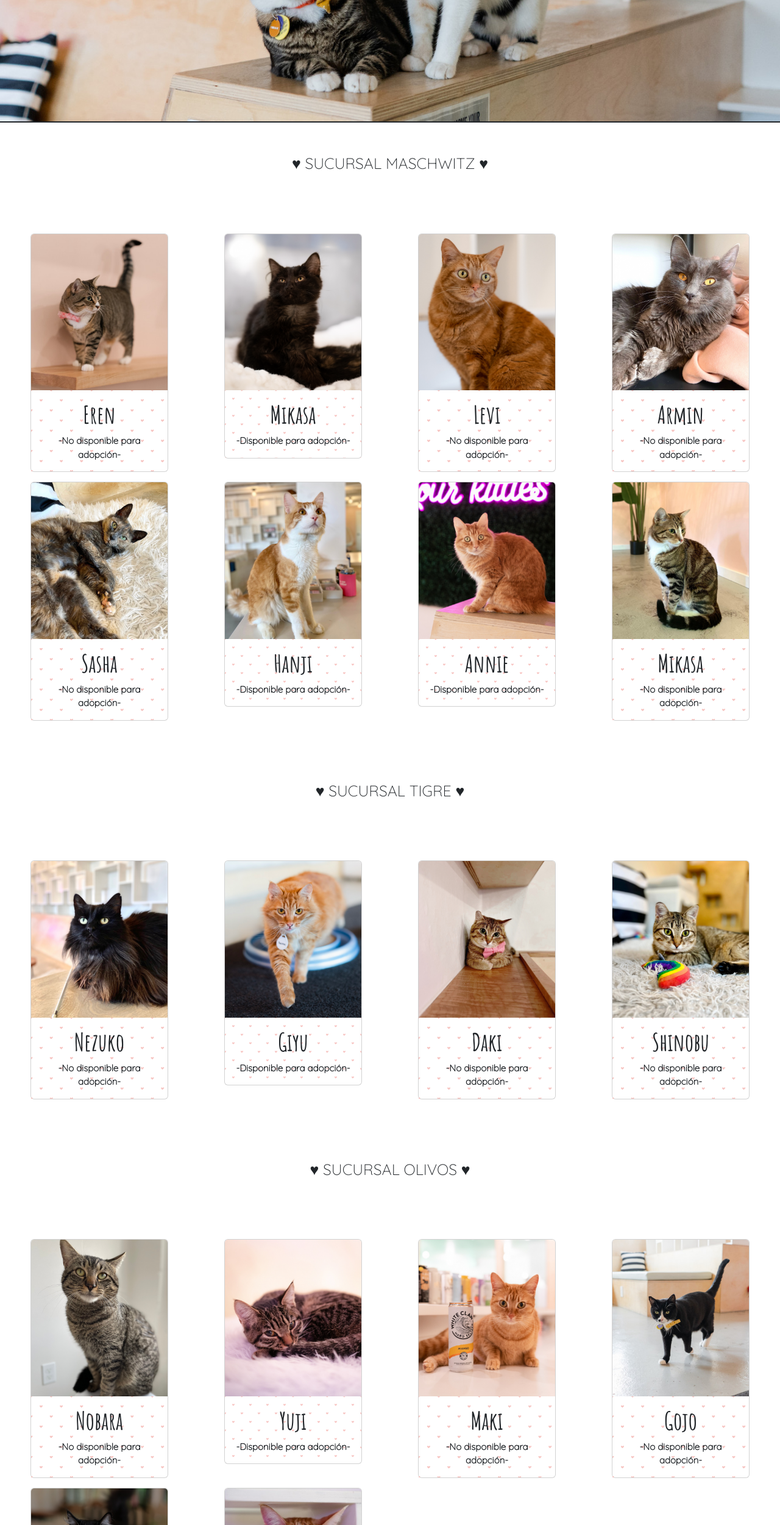
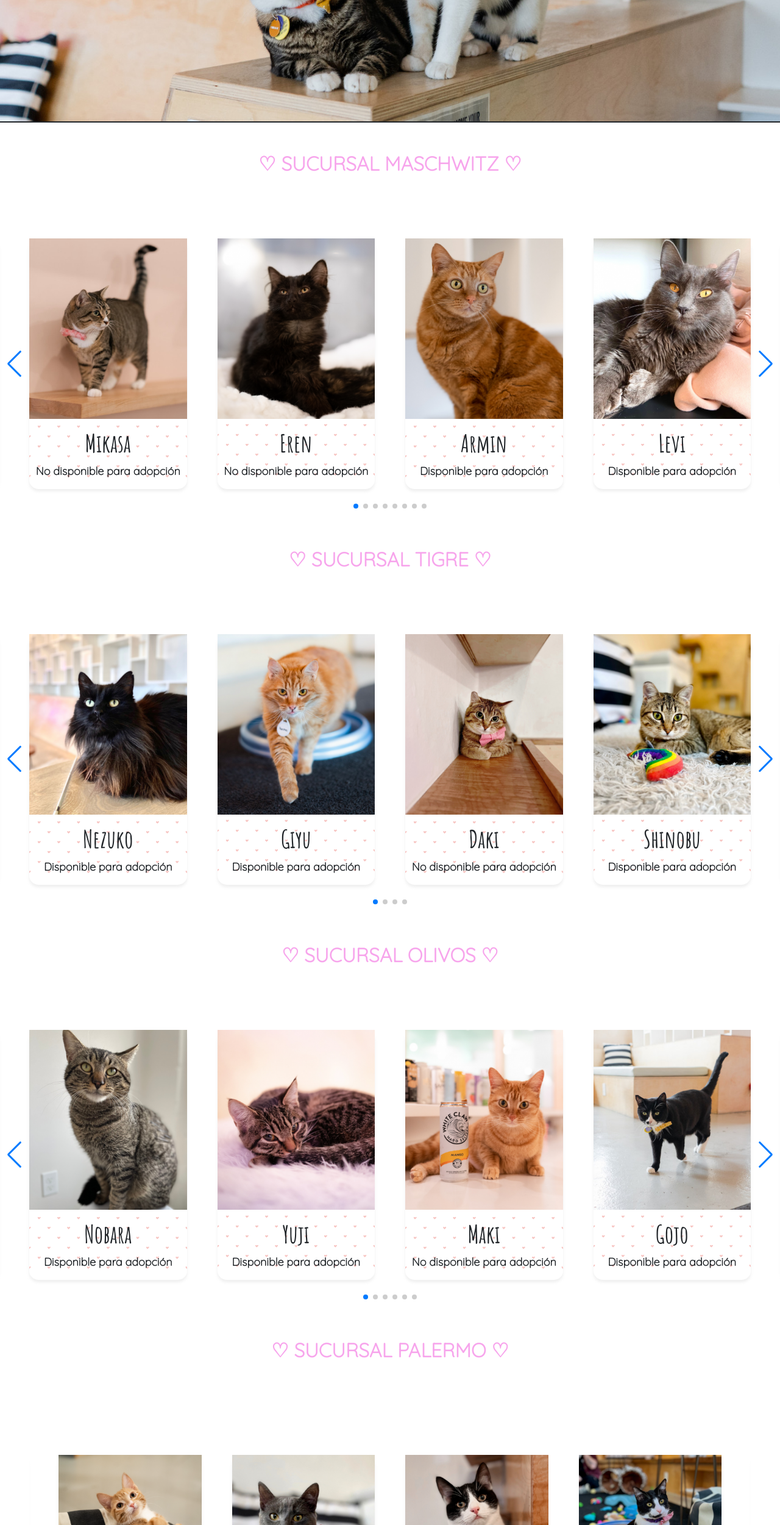
Before and after one commit to macaberges/proyecto-michicafe, a plain HTML site: page pages/nuestrosmichis.html in a window 1280 px wide. Shown: the part 299-2800 px from the top of the page at 61% size. Drawn offline with nearby package versions, Linux system fonts and the light colour scheme.

Commit message:
agregué swiperjs

```diff
--- a/css/style.css
+++ b/css/style.css
@@ -6,11 +6,10 @@
   padding: 0;
 }
 
-
 /* COMPARTIDO */
 /* NAVBAR */
 .mh-50 {
-  height: 7rem;
+  height: 5rem;
 }
 
 .navbar {
@@ -18,15 +17,16 @@
 }
 
 button {
-  margin: 20px;
+  margin: 10px;
 }
 .custom-btn {
   width: 130px;
   height: 40px;
   color: rgb(255, 255, 255);
   padding: 10px 25px;
-  font-family: "Oswald", sans-serif;
-  font-size: 20px;
+  font-family: "Quicksand", sans-serif;
+  font-weight: bold;
+  font-size: 15px;
   background: transparent;
   cursor: pointer;
   transition: all 0.3s ease;
@@ -195,6 +195,10 @@ button {
   color: white;
 }
 
+.img-refmenu {
+  width: 100%;
+}
+
 /* PAGE HOME - SOCIAL MEDIA*/
 
 #social {
@@ -278,16 +282,31 @@ button {
   font-size: 70px;
 }
 
-#carrusel {
-  background-image: url(../img/bg-carousel.png);
-  background-size: cover;
+#galeria img {
+  width: 100%;
+  height: 400px;
+}
+#galeria .col-lg-4 {
+  padding: 25px;
+  margin: 0 !important;
 }
 
-.carousel {
-  width: 60%;
+#galeria img:hover {
+  border: 5px solid #f7f7f7;
 }
 
+.gifgaleria {
+  text-align: center;
+}
 
+.texto-gif {
+  font-family: "Amatic SC", cursive;
+  font-size: 60px;
+  text-align: center;
+  color: rgb(202, 137, 99);
+  text-shadow: black;
+  width: 50%;
+}
 /* PAGE MICHIS */
 
 .text-michis {
@@ -307,29 +326,49 @@ button {
   font-size: 70px;
 }
 
-#michicards .card-body {
-  background-image: url(../img/bg-cards-michis.png);
-  background-size: cover;
+.michicards .swiper {
+  width: 100%;
+  height: 100%;
 }
 
-#michicards .card-title {
+.michicards .swiper-slide {
+  text-align: center;
+  font-size: 18px;
+  background: #fff;
+  border-radius: 15px;
+  box-shadow: 0px 4px 4px rgba(196, 196, 196, 0.25);
+}
+
+.michicard {
+  background-image: url(../img/bg-cards-michis.png);
+  background-size: contain;
+}
+
+.michicard .michicard-title {
   font-family: "Amatic SC", cursive;
+  font-weight: bold;
   font-size: 40px;
 }
 
-#michicards .card-text {
-  font-size: 15px;
+.michicard .michicard-text {
+  font-family: "Quicksand", sans-serif;
   font-weight: bold;
-  font-family: "Quicksand", sans-serif;
 }
 
-#sucursal-title {
-  font-size: 25px;
+.michicards .swiper-slide img {
+  display: block;
+  width: 100%;
+  height: 100%;
+  object-fit: cover;
+}
+
+.sucursales h2 {
   font-family: "Quicksand", sans-serif;
+  font-weight: bold;
+  color: rgb(247, 165, 236);
 }
 
 /* PAGE CONTACTO */
-
 
 .text-contacto {
   background-image: linear-gradient(
@@ -506,4 +545,13 @@ fieldset {
   .carousel {
     width: 100%;
   }
+  .gifgaleria img {
+    width: 90%;
+  }
+  .gifgaleria .texto-gif {
+    font-size: 30px;
+    text-align: center;
+    width: 100%;
+    padding-top: 2rem;
+  }
 }
--- a/pages/nuestrosmichis.html
+++ b/pages/nuestrosmichis.html
@@ -4,7 +4,7 @@
     <meta charset="UTF-8" />
     <meta http-equiv="X-UA-Compatible" content="IE=edge" />
     <meta name="viewport" content="width=device-width, initial-scale=1.0" />
-    <title>Michi Café</title>
+    <title>Document</title>
     <link rel="stylesheet" href="../css/style.css" />
     <link
       href="https://cdn.jsdelivr.net/npm/bootstrap@5.2.0-beta1/dist/css/bootstrap.min.css"
@@ -16,7 +16,12 @@
       rel="stylesheet"
       href="https://cdn.jsdelivr.net/npm/bootstrap-icons@1.8.3/font/bootstrap-icons.css"
     />
+    <link
+      rel="stylesheet"
+      href="https://unpkg.com/swiper/swiper-bundle.min.css"
+    />
   </head>
+
   <body>
     <header>
       <!-- Navbar  -->
@@ -83,255 +88,234 @@
         </h1>
       </div>
 
-      <div id="sucursal-title" class="container-fluid text-center p-5">
-        ♥ SUCURSAL MASCHWITZ ♥
+      <!-- SUCURSAL MASCHWITZ -->
+      <div class="sucursales container-fluid text-center p-5">
+        <h2>♡ SUCURSAL MASCHWITZ ♡</h2>
       </div>
 
-      <div id="michicards" class="container-fluid mt-5 mb-5">
-        <div class="row row-cols-1 row-cols-md-4 g-3 text-center">
-          <div class="col">
-            <div class="card w-75 mx-auto">
-              <img src="../img/gato-1.jfif" class="card-img-top" alt="..." />
-              <div class="card-body">
-                <h5 class="card-title">Eren</h5>
-                <p class="card-text">-No disponible para adopción-</p>
+      <div class="michicards">
+        <div class="swiper mySwiper p-5">
+          <div class="swiper-wrapper">
+            <div class="swiper-slide">
+              <div class="michicard">
+                <img src="../img/gato-1.jfif" />
+                <h4 class="michicard-title pt-3">Mikasa</h4>
+                <p class="michicard-text">No disponible para adopción</p>
+              </div>
+            </div>
+            <div class="swiper-slide">
+              <div class="michicard">
+                <img src="../img/gato-2.png" />
+                <h4 class="michicard-title pt-3">Eren</h4>
+                <p class="michicard-text">No disponible para adopción</p>
+              </div>
+            </div>
+            <div class="swiper-slide">
+              <div class="michicard">
+                <img src="../img/gato-3.png" />
+                <h4 class="michicard-title pt-3">Armin</h4>
+                <p class="michicard-text">Disponible para adopción</p>
+              </div>
+            </div>
+            <div class="swiper-slide">
+              <div class="michicard">
+                <img src="../img/gato-4.png" />
+                <h4 class="michicard-title pt-3">Levi</h4>
+                <p class="michicard-text">Disponible para adopción</p>
+              </div>
+            </div>
+            <div class="swiper-slide">
+              <div class="michicard">
+                <img src="../img/gato-5.png" />
+                <h4 class="michicard-title pt-3">Hanji</h4>
+                <p class="michicard-text">Disponible para adopción</p>
+              </div>
+            </div>
+            <div class="swiper-slide">
+              <div class="michicard">
+                <img src="../img/gato-6.png" />
+                <h4 class="michicard-title pt-3">Levi</h4>
+                <p class="michicard-text">No disponible para adopción</p>
+              </div>
+            </div>
+            <div class="swiper-slide">
+              <div class="michicard">
+                <img src="../img/gato-7.png" />
+                <h4 class="michicard-title pt-3">Sasha</h4>
+                <p class="michicard-text">Disponible para adopción</p>
+              </div>
+            </div>
+            <div class="swiper-slide">
+              <div class="michicard">
+                <img src="../img/gato-8.png" />
+                <h4 class="michicard-title pt-3">Jean</h4>
+                <p class="michicard-text">Disponible para adopción</p>
               </div>
             </div>
           </div>
-          <div class="col">
-            <div class="card w-75 mx-auto">
-              <img src="../img/gato-2.png" class="card-img-top" alt="..." />
-              <div class="card-body">
-                <h5 class="card-title">Mikasa</h5>
-                <p class="card-text">-Disponible para adopción-</p>
+          <div class="swiper-button-next"></div>
+          <div class="swiper-button-prev"></div>
+          <div class="swiper-pagination"></div>
+        </div>
+      </div>
+
+      <!-- SUCURSAL TIGRE -->
+      <div class="sucursales container-fluid text-center p-5">
+        <h2>♡ SUCURSAL TIGRE ♡</h2>
+      </div>
+
+      <div class="michicards">
+        <div class="swiper mySwiper p-5">
+          <div class="swiper-wrapper">
+            <div class="swiper-slide">
+              <div class="michicard">
+                <img src="../img/gato-9.png" />
+                <h4 class="michicard-title pt-3">Nezuko</h4>
+                <p class="michicard-text">Disponible para adopción</p>
+              </div>
+            </div>
+            <div class="swiper-slide">
+              <div class="michicard">
+                <img src="../img/gato-10.png" />
+                <h4 class="michicard-title pt-3">Giyu</h4>
+                <p class="michicard-text">Disponible para adopción</p>
+              </div>
+            </div>
+            <div class="swiper-slide">
+              <div class="michicard">
+                <img src="../img/gato-11.png" />
+                <h4 class="michicard-title pt-3">Daki</h4>
+                <p class="michicard-text">No disponible para adopción</p>
+              </div>
+            </div>
+            <div class="swiper-slide">
+              <div class="michicard">
+                <img src="../img/gato-12.png" />
+                <h4 class="michicard-title pt-3">Shinobu</h4>
+                <p class="michicard-text">Disponible para adopción</p>
               </div>
             </div>
           </div>
-          <div class="col">
-            <div class="card w-75 mx-auto">
-              <img src="../img/gato-3.png" class="card-img-top" alt="..." />
-              <div class="card-body">
-                <h5 class="card-title">Levi</h5>
-                <p class="card-text">-No disponible para adopción-</p>
+          <div class="swiper-button-next"></div>
+          <div class="swiper-button-prev"></div>
+          <div class="swiper-pagination"></div>
+        </div>
+      </div>
+
+      <!-- SUCURSAL OLIVOS -->
+
+      <div class="sucursales container-fluid text-center p-5">
+        <h2>♡ SUCURSAL OLIVOS ♡</h2>
+      </div>
+
+      <div class="michicards">
+        <div class="swiper mySwiper p-5">
+          <div class="swiper-wrapper">
+            <div class="swiper-slide">
+              <div class="michicard">
+                <img src="../img/gato-13.png" />
+                <h4 class="michicard-title pt-3">Nobara</h4>
+                <p class="michicard-text">Disponible para adopción</p>
+              </div>
+            </div>
+            <div class="swiper-slide">
+              <div class="michicard">
+                <img src="../img/gato-14.png" />
+                <h4 class="michicard-title pt-3">Yuji</h4>
+                <p class="michicard-text">Disponible para adopción</p>
+              </div>
+            </div>
+            <div class="swiper-slide">
+              <div class="michicard">
+                <img src="../img/gato-15.png" />
+                <h4 class="michicard-title pt-3">Maki</h4>
+                <p class="michicard-text">No disponible para adopción</p>
+              </div>
+            </div>
+            <div class="swiper-slide">
+              <div class="michicard">
+                <img src="../img/gato-16.jfif" />
+                <h4 class="michicard-title pt-3">Gojo</h4>
+                <p class="michicard-text">Disponible para adopción</p>
+              </div>
+            </div>
+            <div class="swiper-slide">
+              <div class="michicard">
+                <img src="../img/gato-17.png" />
+                <h4 class="michicard-title pt-3">Mai</h4>
+                <p class="michicard-text">Disponible para adopción</p>
+              </div>
+            </div>
+            <div class="swiper-slide">
+              <div class="michicard">
+                <img src="../img/gato-18.jfif" />
+                <h4 class="michicard-title pt-3">Megumi</h4>
+                <p class="michicard-text">No disponible para adopción</p>
               </div>
             </div>
           </div>
-          <div class="col">
-            <div class="card w-75 mx-auto">
-              <img src="../img/gato-4.png" class="card-img-top" alt="..." />
-              <div class="card-body">
-                <h5 class="card-title">Armin</h5>
-                <p class="card-text">-No disponible para adopción-</p>
-              </div>
-            </div>
-          </div>
-          <div class="col">
-            <div class="card w-75 mx-auto">
-              <img src="../img/gato-5.png" class="card-img-top" alt="..." />
-              <div class="card-body">
-                <h5 class="card-title">Sasha</h5>
-                <p class="card-text">-No disponible para adopción-</p>
-              </div>
-            </div>
-          </div>
-          <div class="col">
-            <div class="card w-75 mx-auto">
-              <img src="../img/gato-6.png" class="card-img-top" alt="..." />
-              <div class="card-body">
-                <h5 class="card-title">Hanji</h5>
-                <p class="card-text">-Disponible para adopción-</p>
-              </div>
-            </div>
-          </div>
-          <div class="col">
-            <div class="card w-75 mx-auto">
-              <img src="../img/gato-7.png" class="card-img-top" alt="..." />
-              <div class="card-body">
-                <h5 class="card-title">Annie</h5>
-                <p class="card-text">-Disponible para adopción-</p>
-              </div>
-            </div>
-          </div>
-          <div class="col">
-            <div class="card w-75 mx-auto">
-              <img src="../img/gato-8.png" class="card-img-top" alt="..." />
-              <div class="card-body">
-                <h5 class="card-title">Mikasa</h5>
-                <p class="card-text">-No disponible para adopción-</p>
-              </div>
-            </div>
-          </div>
+          <div class="swiper-button-next"></div>
+          <div class="swiper-button-prev"></div>
+          <div class="swiper-pagination"></div>
         </div>
       </div>
 
-      <div id="sucursal-title" class="container-fluid text-center p-5">
-        ♥ SUCURSAL TIGRE ♥
+        <!-- SUCURSAL PALERMO -->
+
+      <div class="sucursales container-fluid text-center p-5">
+        <h2>♡ SUCURSAL PALERMO ♡</h2>
       </div>
 
-      <div id="michicards" class="container-fluid mt-5 mb-5">
-        <div class="row row-cols-1 row-cols-md-4 g-3 text-center">
-          <div class="col">
-            <div class="card w-75 mx-auto">
-              <img src="../img/gato-9.png" class="card-img-top" alt="..." />
-              <div class="card-body">
-                <h5 class="card-title">Nezuko</h5>
-                <p class="card-text">-No disponible para adopción-</p>
+      <div class="michicards p-5">
+        <div class="swiper mySwiper p-5">
+          <div class="swiper-wrapper">
+            <div class="swiper-slide">
+              <div class="michicard">
+                <img src="../img/gato-19.png" />
+                <h4 class="michicard-title pt-3">Gon</h4>
+                <p class="michicard-text">Disponible para adopción</p>
               </div>
             </div>
-          </div>
-          <div class="col">
-            <div class="card w-75 mx-auto">
-              <img src="../img/gato-10.png" class="card-img-top" alt="..." />
-              <div class="card-body">
-                <h5 class="card-title">Giyu</h5>
-                <p class="card-text">-Disponible para adopción-</p>
+            <div class="swiper-slide">
+              <div class="michicard">
+                <img src="../img/gato-20.png" />
+                <h4 class="michicard-title pt-3">Killua</h4>
+                <p class="michicard-text">No disponible para adopción</p>
               </div>
             </div>
-          </div>
-          <div class="col">
-            <div class="card w-75 mx-auto">
-              <img src="../img/gato-11.png" class="card-img-top" alt="..." />
-              <div class="card-body">
-                <h5 class="card-title">Daki</h5>
-                <p class="card-text">-No disponible para adopción-</p>
+            <div class="swiper-slide">
+              <div class="michicard">
+                <img src="../img/gato-21.png" />
+                <h4 class="michicard-title pt-3">Hisoka</h4>
+                <p class="michicard-text">Disponible para adopción</p>
               </div>
             </div>
-          </div>
-          <div class="col">
-            <div class="card w-75 mx-auto">
-              <img src="../img/gato-12.png" class="card-img-top" alt="..." />
-              <div class="card-body">
-                <h5 class="card-title">Shinobu</h5>
-                <p class="card-text">-No disponible para adopción-</p>
+            <div class="swiper-slide">
+              <div class="michicard">
+                <img src="../img/gato-22.png" />
+                <h4 class="michicard-title pt-3">Alluka</h4>
+                <p class="michicard-text">Disponible para adopción</p>
               </div>
             </div>
-          </div>
-        </div>
-      </div>
-
-      <div id="sucursal-title" class="container-fluid text-center p-5">
-        ♥ SUCURSAL OLIVOS ♥
-      </div>
-
-      <div id="michicards" class="container-fluid mt-5 mb-5">
-        <div class="row row-cols-1 row-cols-md-4 g-3 text-center">
-          <div class="col">
-            <div class="card w-75 mx-auto">
-              <img src="../img/gato-13.png" class="card-img-top" alt="..." />
-              <div class="card-body">
-                <h5 class="card-title">Nobara</h5>
-                <p class="card-text">-No disponible para adopción-</p>
+            <div class="swiper-slide">
+              <div class="michicard">
+                <img src="../img/gato-23.png" />
+                <h4 class="michicard-title pt-3">Chrollo</h4>
+                <p class="michicard-text">Disponible para adopción</p>
               </div>
             </div>
-          </div>
-          <div class="col">
-            <div class="card w-75 mx-auto">
-              <img src="../img/gato-14.png" class="card-img-top" alt="..." />
-              <div class="card-body">
-                <h5 class="card-title">Yuji</h5>
-                <p class="card-text">-Disponible para adopción-</p>
+            <div class="swiper-slide">
+              <div class="michicard">
+                <img src="../img/gato-7.png" />
+                <h4 class="michicard-title pt-3">Biscuit</h4>
+                <p class="michicard-text">No disponible para adopción</p>
               </div>
             </div>
+
           </div>
-          <div class="col">
-            <div class="card w-75 mx-auto">
-              <img src="../img/gato-15.png" class="card-img-top" alt="..." />
-              <div class="card-body">
-                <h5 class="card-title">Maki</h5>
-                <p class="card-text">-No disponible para adopción-</p>
-              </div>
-            </div>
-          </div>
-          <div class="col">
-            <div class="card w-75 mx-auto">
-              <img src="../img/gato-16.jfif" class="card-img-top" alt="..." />
-              <div class="card-body">
-                <h5 class="card-title">Gojo</h5>
-                <p class="card-text">-No disponible para adopción-</p>
-              </div>
-            </div>
-          </div>
-          <div class="col">
-            <div class="card w-75 mx-auto">
-              <img src="../img/gato-17.png" class="card-img-top" alt="..." />
-              <div class="card-body">
-                <h5 class="card-title">Mai</h5>
-                <p class="card-text">-No disponible para adopción-</p>
-              </div>
-            </div>
-          </div>
-          <div class="col">
-            <div class="card w-75 mx-auto">
-              <img src="../img/gato-18.jfif" class="card-img-top" alt="..." />
-              <div class="card-body">
-                <h5 class="card-title">Megumi</h5>
-                <p class="card-text">-Disponible para adopción-</p>
-              </div>
-            </div>
-          </div>
-        </div>
-      </div>
-
-      <div id="sucursal-title" class="container-fluid text-center p-5">
-        ♥ SUCURSAL PALERMO ♥
-      </div>
-
-      <div id="michicards" class="container-fluid mt-5 mb-5">
-        <div class="row row-cols-1 row-cols-md-4 g-3 text-center">
-          <div class="col">
-            <div class="card w-75 mx-auto">
-              <img src="../img/gato-19.png" class="card-img-top" alt="..." />
-              <div class="card-body">
-                <h5 class="card-title">Gon</h5>
-                <p class="card-text">-No disponible para adopción-</p>
-              </div>
-            </div>
-          </div>
-          <div class="col">
-            <div class="card w-75 mx-auto">
-              <img src="../img/gato-20.png" class="card-img-top" alt="..." />
-              <div class="card-body">
-                <h5 class="card-title">Killua</h5>
-                <p class="card-text">-Disponible para adopción-</p>
-              </div>
-            </div>
-          </div>
-          <div class="col">
-            <div class="card w-75 mx-auto">
-              <img src="../img/gato-21.png" class="card-img-top" alt="..." />
-              <div class="card-body">
-                <h5 class="card-title">Hisoka</h5>
-                <p class="card-text">-No disponible para adopción-</p>
-              </div>
-            </div>
-          </div>
-          <div class="col">
-            <div class="card w-75 mx-auto">
-              <img src="../img/gato-22.png" class="card-img-top" alt="..." />
-              <div class="card-body">
-                <h5 class="card-title">Alluka</h5>
-                <p class="card-text">-No disponible para adopción-</p>
-              </div>
-            </div>
-          </div>
-          <div class="col">
-            <div class="card w-75 mx-auto">
-              <img src="../img/gato-23.png" class="card-img-top" alt="..." />
-              <div class="card-body">
-                <h5 class="card-title">Chrollo</h5>
-                <p class="card-text">-No disponible para adopción-</p>
-              </div>
-            </div>
-          </div>
-          <div class="col">
-            <div class="card w-75 mx-auto">
-              <img src="../img/gato-25.png" class="card-img-top" alt="..." />
-              <div class="card-body">
-                <h5 class="card-title">Biscuit</h5>
-                <p class="card-text">-Disponible para adopción-</p>
-              </div>
-            </div>
-          </div>
+          <div class="swiper-button-next"></div>
+          <div class="swiper-button-prev"></div>
+          <div class="swiper-pagination"></div>
         </div>
       </div>
     </main>
@@ -362,6 +346,38 @@
       </div>
     </footer>
 
+    <!-- Swiper JS -->
+    <script src="https://unpkg.com/swiper/swiper-bundle.min.js"></script>
+
+    <!-- Initialize Swiper -->
+    <script>
+      var swiper = new Swiper(".mySwiper", {
+        slidesPerView: 3,
+        spaceBetween: 30,
+        breakpoints: {
+          480: {
+            slidesPerView: 1,
+            spaceBetween: 40,
+          },
+          640: {
+            slidesPerView: 4,
+            spaceBetween: 50,
+          },
+        },
+        slidesPerGroup: 1,
+        loop: true,
+        loopFillGroupWithBlank: true,
+        pagination: {
+          el: ".swiper-pagination",
+          clickable: true,
+        },
+        navigation: {
+          nextEl: ".swiper-button-next",
+          prevEl: ".swiper-button-prev",
+        },
+      });
+    </script>
+
     <script
       src="https://cdn.jsdelivr.net/npm/bootstrap@5.2.0-beta1/dist/js/bootstrap.bundle.min.js"
       integrity="sha384-pprn3073KE6tl6bjs2QrFaJGz5/SUsLqktiwsUTF55Jfv3qYSDhgCecCxMW52nD2"
```
Also changed, not shown: index.html (+1 -1 lines), pages/galeria.html (+41 -149 lines), pages/carta.html (indentation only), pages/contacto.html (line endings or trailing spaces), 1 other file.
